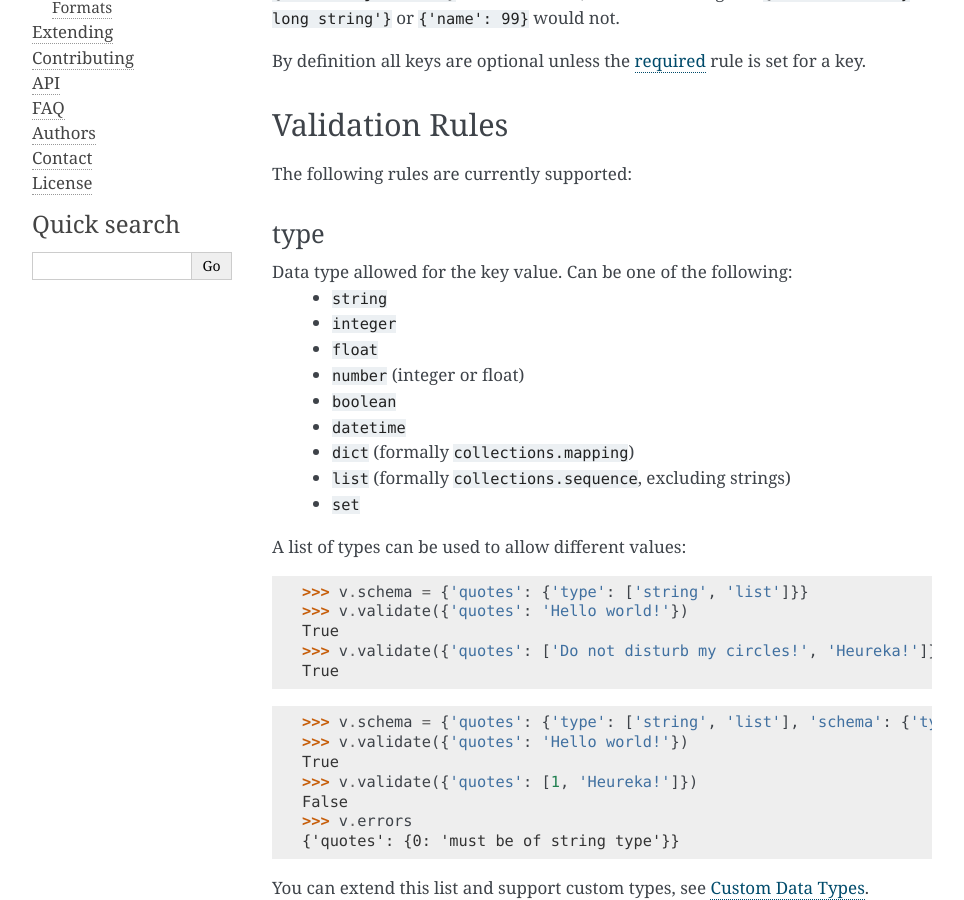
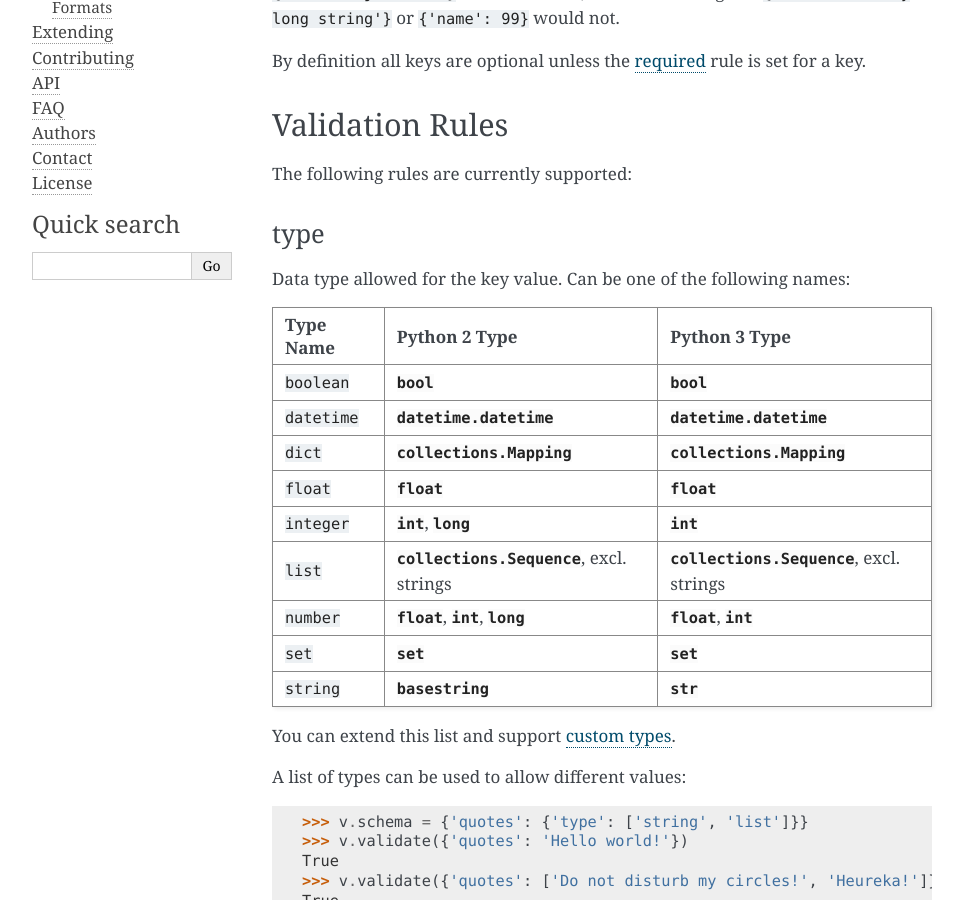
Before and after one commit to pyeve/cerberus, a Sphinx documentation site: the page built from docs/usage.rst, in a window 1280 px wide and 900 px high, scrolled down 1391 px. Shown: the whole window, without its empty margins (148-1112 px from the left). Built offline with Sphinx 7.4.7, drawn with Linux system fonts in a browser that asks for light colours.

Commit message:
Use intersphinx for explicit linking of types in docs

```diff
--- a/docs/conf.py
+++ b/docs/conf.py
@@ -268,8 +268,10 @@ texinfo_documents = [
 #texinfo_show_urls = 'footnote'
 
 
-# Example configuration for intersphinx: refer to the Python standard library.
-intersphinx_mapping = {'http://docs.python.org/': None}
+# -- Options for intersphinx extension -----------------------------------------
+
+intersphinx_mapping = {'py2': ('http://docs.python.org/', None),
+                       'py3': ('http://docs.python.org/3', None)}
 
 
 # -- Options for doclinks extension --------------------------------------------
--- a/docs/usage.rst
+++ b/docs/usage.rst
@@ -95,16 +95,43 @@ The following rules are currently supported:
 
 type
 ~~~~
-Data type allowed for the key value. Can be one of the following:
-    * ``string``
-    * ``integer``
-    * ``float``
-    * ``number`` (integer or float)
-    * ``boolean``
-    * ``datetime``
-    * ``dict`` (formally ``collections.mapping``)
-    * ``list`` (formally ``collections.sequence``, excluding strings)
-    * ``set``
+Data type allowed for the key value. Can be one of the following names:
+
+.. list-table::
+   :header-rows: 1
+
+   * - Type Name
+     - Python 2 Type
+     - Python 3 Type
+   * - ``boolean``
+     - :class:`bool`
+     - :class:`bool`
+   * - ``datetime``
+     - :class:`datetime.datetime`
+     - :class:`datetime.datetime`
+   * - ``dict``
+     - :class:`collections.Mapping`
+     - :class:`collections.Mapping`
+   * - ``float``
+     - :class:`float`
+     - :class:`float`
+   * - ``integer``
+     - :class:`int`, :class:`long`
+     - :class:`int`
+   * - ``list``
+     - :class:`collections.Sequence`, excl. strings
+     - :class:`collections.Sequence`, excl. strings
+   * - ``number``
+     - :class:`float`, :class:`int`, :class:`long`
+     - :class:`float`, :class:`int`
+   * - ``set``
+     - :class:`set`
+     - :class:`set`
+   * - ``string``
+     - :class:`basestring`
+     - :class:`str`
+
+You can extend this list and support :ref:`custom types <new-types>`.
 
 A list of types can be used to allow different values:
 
@@ -837,7 +864,7 @@ like this:
     v = Validator(schema)
     valid_documents = [x for x in [v.validated(y) for y in documents] if x is not None]
 
-If a coercion callable raises a ``TypeError`` or ``ValueError`` then the
+If a coercion callable raises a :exc:`TypeError` or :exc:`ValueError` then the
 exception will be caught and the validation with fail.  All other exception
 pass through.
 
```
